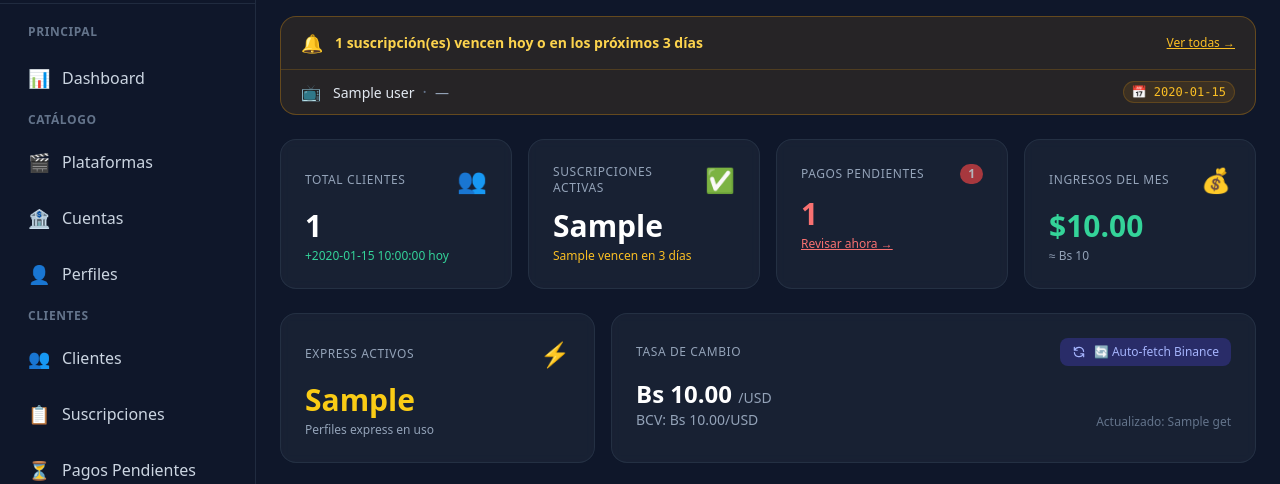
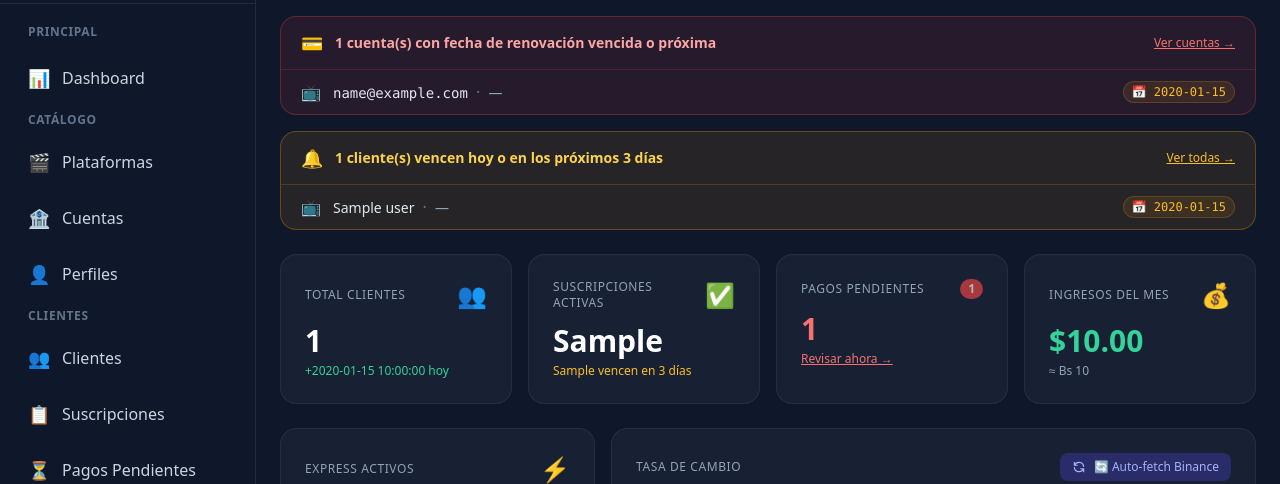
Before and after one commit to luisgdr55/SmartFlix, a Python web app: template streamvip/admin_panel/templates/dashboard.html in a window 1280 px wide. Shown: the part 73-557 px from the top of the page. Run offline with Jinja, Linux system fonts and the light colour scheme; the template is opened without the code that fills it: most values are stand-ins (such as "Sample title", 1, 10 or a date in 2020); some libraries are stand-ins or nearby versions.

Commit message:
feat: dashboard alert for accounts with billing_date due or overdue
Co-Authored-By: Claude Sonnet 4.6 <noreply@anthropic.com>

```diff
--- a/streamvip/admin_panel/templates/dashboard.html
+++ b/streamvip/admin_panel/templates/dashboard.html
@@ -9,12 +9,43 @@
 </div>
 {% endif %}
 
+{% if accounts_due %}
+<div class="mx-6 mt-4 bg-red-500/10 border border-red-500/30 rounded-2xl overflow-hidden">
+  <div class="flex items-center gap-3 px-5 py-3 border-b border-red-500/20">
+    <span class="text-lg">💳</span>
+    <p class="text-sm font-semibold text-red-300">
+      {{ accounts_due | length }} cuenta(s) con fecha de renovación vencida o próxima
+    </p>
+    <a href="/panel/accounts" class="ml-auto text-xs text-red-400 hover:text-red-300 underline">Ver cuentas →</a>
+  </div>
+  <div class="divide-y divide-red-500/10">
+    {% for acc in accounts_due %}
+    {% set bd = acc.get('billing_date','')[:10] %}
+    {% set platform = acc.get('platforms') or {} %}
+    <div class="flex items-center gap-3 px-5 py-2.5 hover:bg-red-500/5 transition-colors">
+      <span class="text-base">{{ platform.get('icon_emoji', '📺') }}</span>
+      <div class="flex-1 min-w-0">
+        <span class="text-sm text-slate-200 font-medium font-mono">{{ acc.get('email', '—') }}</span>
+        <span class="text-slate-500 mx-1">·</span>
+        <span class="text-sm text-slate-400">{{ platform.get('name', '—') }}</span>
+      </div>
+      {% if bd <= today_str %}
+      <span class="text-xs font-bold text-red-400 bg-red-500/15 border border-red-500/30 px-2 py-0.5 rounded-full animate-pulse">🔴 VENCIDA</span>
+      {% else %}
+      <span class="text-xs font-mono text-amber-400 bg-amber-500/10 border border-amber-500/20 px-2 py-0.5 rounded-full">📅 {{ bd }}</span>
+      {% endif %}
+    </div>
+    {% endfor %}
+  </div>
+</div>
+{% endif %}
+
 {% if expiring_alert %}
 <div class="mx-6 mt-4 bg-amber-500/10 border border-amber-500/30 rounded-2xl overflow-hidden">
   <div class="flex items-center gap-3 px-5 py-3 border-b border-amber-500/20">
     <span class="text-lg">🔔</span>
     <p class="text-sm font-semibold text-amber-300">
-      {{ expiring_alert | length }} suscripción(es) vencen hoy o en los próximos 3 días
+      {{ expiring_alert | length }} cliente(s) vencen hoy o en los próximos 3 días
     </p>
     <a href="/panel/subscriptions" class="ml-auto text-xs text-amber-400 hover:text-amber-300 underline">Ver todas →</a>
   </div>
@@ -23,7 +54,6 @@
     {% set ed = sub['end_date'][:10] %}
     {% set platform = sub.get('platforms') or {} %}
     {% set user = sub.get('users') or {} %}
-    {% set today = now_ve.strftime('%Y-%m-%d') %}
     <div class="flex items-center gap-3 px-5 py-2.5 hover:bg-amber-500/5 transition-colors">
       <span class="text-base">{{ platform.get('icon_emoji', '📺') }}</span>
       <div class="flex-1 min-w-0">
@@ -31,7 +61,7 @@
         <span class="text-slate-500 mx-1">·</span>
         <span class="text-sm text-slate-400">{{ platform.get('name', '—') }}</span>
       </div>
-      {% if ed == today %}
+      {% if ed <= today_str %}
       <span class="text-xs font-bold text-red-400 bg-red-500/15 border border-red-500/30 px-2 py-0.5 rounded-full animate-pulse">⚠️ Vence HOY</span>
       {% else %}
       <span class="text-xs font-mono text-amber-400 bg-amber-500/10 border border-amber-500/20 px-2 py-0.5 rounded-full">📅 {{ ed }}</span>
```
Also changed, not shown: streamvip/admin_panel/router.py (+14 -1 lines).
